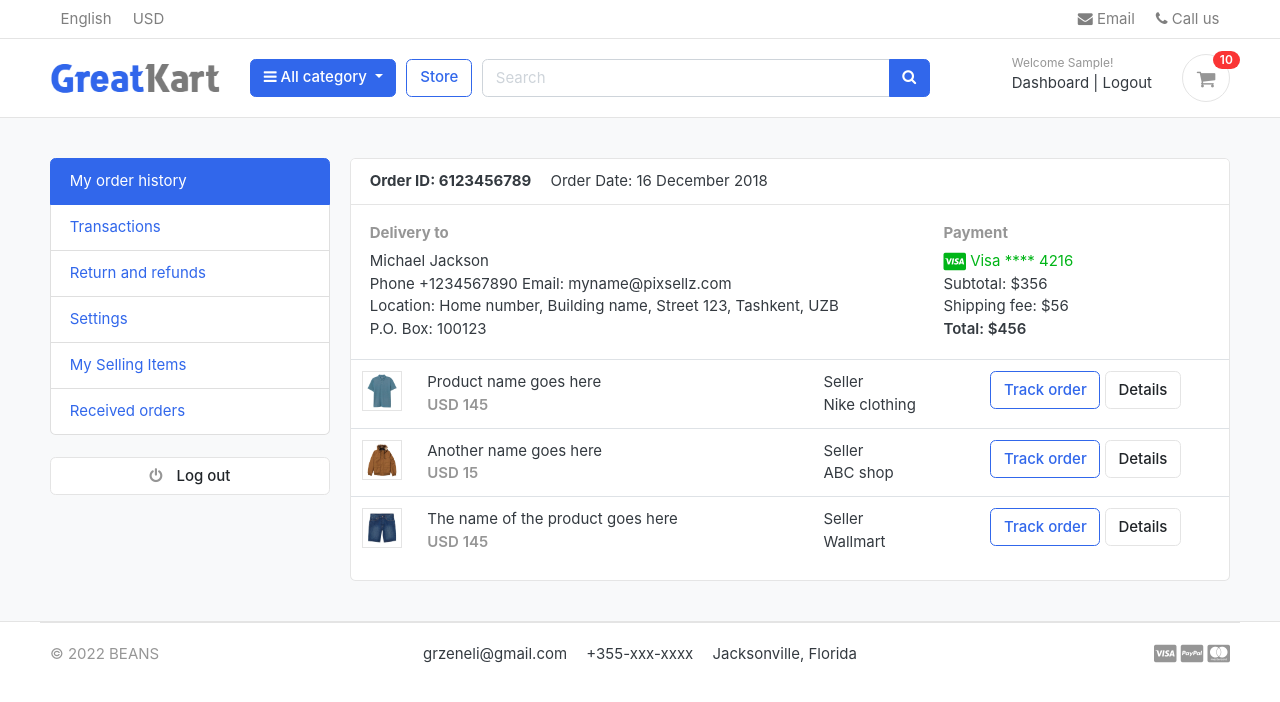
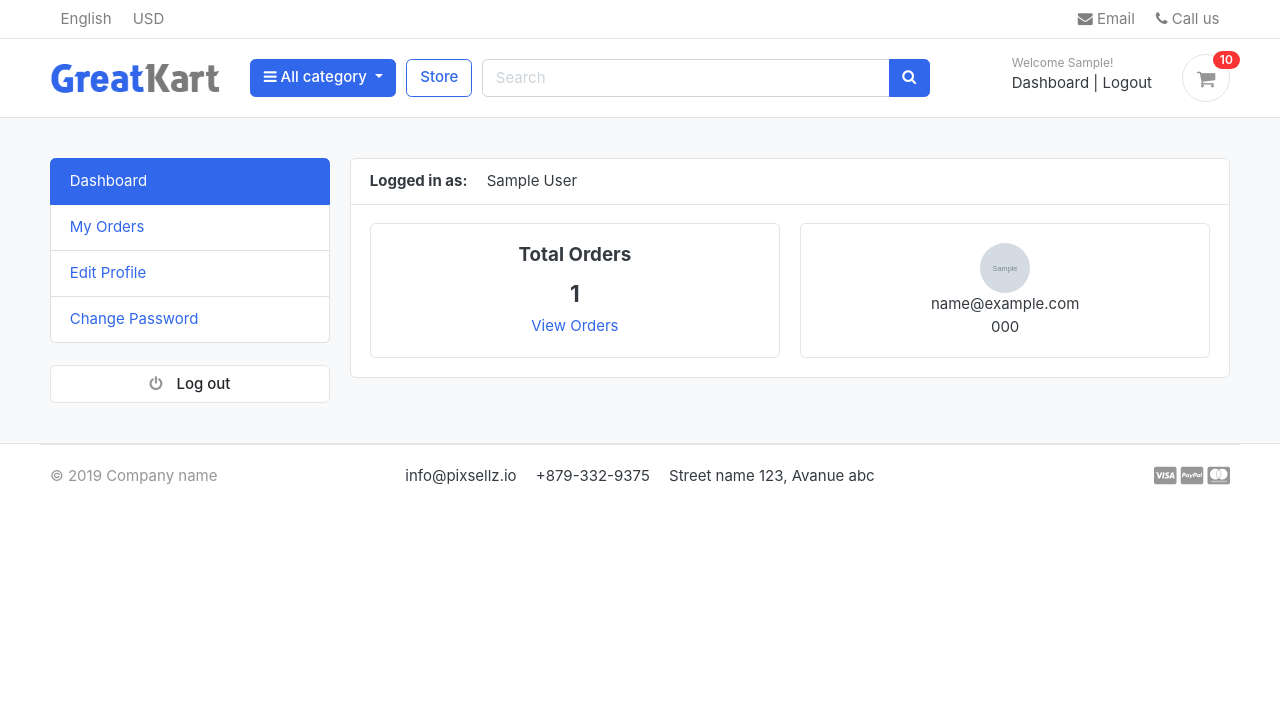
Before and after one commit to geraldzeneli/eCommerce-django, a Django app: page /accounts/ in a window 1280 px wide. Shown: the top 702 px of the page. Run offline with Django 3.2, Linux system fonts and the light colour scheme; a user stored in the database is signed in; tables that the repository leaves empty hold one stand-in row (values such as "Sample post"); grey boxes marked "Sample" are stand-in pictures; some libraries are stand-ins or nearby versions; some web fonts are replaced.

Commit message:
user profile and product gallery

```diff
--- a/accounts/urls.py
+++ b/accounts/urls.py
@@ -12,4 +12,9 @@ urlpatterns = [
     path('forgotPassword/', views.forgotPassword, name='forgotPassword'),
     path('resetpassword_validate/<uidb64>/<token>/', views.resetpassword_validate, name='resetpassword_validate'),
     path('resetPassword/', views.resetPassword, name='resetPassword'),
+
+    path('my_orders/', views.my_orders, name='my_orders'),
+    path('edit_profile/', views.edit_profile, name='edit_profile'),
+    path('change_password/', views.change_password, name='change_password'),
+    path('order_detail/<int:order_id>/', views.order_detail, name='order_detail'),
 ]
--- a/accounts/views.py
+++ b/accounts/views.py
@@ -1,6 +1,7 @@
-from django.shortcuts import render, redirect
-from .forms import RegistrationForm
-from .models import Account
+from django.shortcuts import render, redirect, get_object_or_404
+from .forms import RegistrationForm, UserForm, UserProfileForm
+from .models import Account, UserProfile
+from orders.models import Order, OrderProduct
 from django.contrib import messages, auth
 from django.contrib.auth.decorators import login_required
 from django.http import HttpResponse
@@ -17,7 +18,7 @@ from carts.views import _cart_id
 from carts.models import Cart, CartItem
 import requests
 
-# Create your views here.
+
 def register(request):
     if request.method == 'POST':
         form = RegistrationForm(request.POST)
@@ -28,15 +29,19 @@ def register(request):
             email = form.cleaned_data['email']
             password = form.cleaned_data['password']
             username = email.split("@")[0]
-
             user = Account.objects.create_user(first_name=first_name, last_name=last_name, email=email, username=username, password=password)
-
             user.phone_number = phone_number
             user.save()
 
+            # Create a user profile
+            profile = UserProfile()
+            profile.user_id = user.id
+            profile.profile_picture = 'default/default-user.png'
+            profile.save()
+
             # USER ACTIVATION
             current_site = get_current_site(request)
-            mail_subject = 'Please activate your eCommerce Account!'
+            mail_subject = 'Please activate your account'
             message = render_to_string('accounts/account_verification_email.html', {
                 'user': user,
                 'domain': current_site,
@@ -46,8 +51,7 @@ def register(request):
             to_email = email
             send_email = EmailMessage(mail_subject, message, to=[to_email])
             send_email.send()
-
-            # messages.success(request, 'Registration was successful! We sent you a verification email in order to verify your account!')
+            # messages.success(request, 'Thank you for registering with us. We have sent you a verification email to your email address [rathan.kumar@gmail.com]. Please verify it.')
             return redirect('/accounts/login/?command=verification&email='+email)
     else:
         form = RegistrationForm()
@@ -55,6 +59,7 @@ def register(request):
         'form': form,
     }
     return render(request, 'accounts/register.html', context)
+
 
 def login(request):
     if request.method == 'POST':
@@ -120,11 +125,13 @@ def login(request):
             return redirect('login')
     return render(request, 'accounts/login.html')
 
+
 @login_required(login_url = 'login')
 def logout(request):
     auth.logout(request)
-    messages.success(request, 'You are logged out!')
+    messages.success(request, 'You are logged out.')
     return redirect('login')
+
 
 def activate(request, uidb64, token):
     try:
@@ -139,21 +146,20 @@ def activate(request, uidb64, token):
         messages.success(request, 'Congratulations! Your account is activated.')
         return redirect('login')
     else:
-        messages.error(request, 'Invalid activation link!')
+        messages.error(request, 'Invalid activation link')
         return redirect('register')
 
 
 @login_required(login_url = 'login')
 def dashboard(request):
-    # orders = Order.objects.order_by('-created_at').filter(user_id=request.user.id, is_ordered=True)
-    # orders_count = orders.count()
-    #
-    # userprofile = UserProfile.objects.get(user_id=request.user.id)
-    # context = {
-    #     'orders_count': orders_count,
-    #     'userprofile': userprofile,
-    # }
-    return render(request, 'accounts/dashboard.html') #, context)
+    orders = Order.objects.order_by('-created_at').filter(user_id=request.user.id, is_ordered=True)
+    orders_count = orders.count()
+    userprofile = UserProfile.objects.get(user_id=request.user.id)
+    context = {
+        'orders_count': orders_count,
+        'userprofile': userprofile,
+    }
+    return render(request, 'accounts/dashboard.html', context)
 
 
 def forgotPassword(request):
@@ -175,7 +181,7 @@ def forgotPassword(request):
             send_email = EmailMessage(mail_subject, message, to=[to_email])
             send_email.send()
 
-            messages.success(request, 'Password reset email has been sent to your email address!')
+            messages.success(request, 'Password reset email has been sent to your email address.')
             return redirect('login')
         else:
             messages.error(request, 'Account does not exist!')
@@ -216,3 +222,76 @@ def resetPassword(request):
             return redirect('resetPassword')
     else:
         return render(request, 'accounts/resetPassword.html')
+
+
+@login_required(login_url='login')
+def my_orders(request):
+    orders = Order.objects.filter(user=request.user, is_ordered=True).order_by('-created_at')
+    context = {
+        'orders': orders,
+    }
+    return render(request, 'accounts/my_orders.html', context)
+
+
+@login_required(login_url='login')
+def edit_profile(request):
+    userprofile = get_object_or_404(UserProfile, user=request.user)
+    if request.method == 'POST':
+        user_form = UserForm(request.POST, instance=request.user)
+        profile_form = UserProfileForm(request.POST, request.FILES, instance=userprofile)
+        if user_form.is_valid() and profile_form.is_valid():
+            user_form.save()
+            profile_form.save()
+            messages.success(request, 'Your profile has been updated.')
+            return redirect('edit_profile')
+    else:
+        user_form = UserForm(instance=request.user)
+        profile_form = UserProfileForm(instance=userprofile)
+    context = {
+        'user_form': user_form,
+        'profile_form': profile_form,
+        'userprofile': userprofile,
+    }
+    return render(request, 'accounts/edit_profile.html', context)
+
+
+@login_required(login_url='login')
+def change_password(request):
+    if request.method == 'POST':
+        current_password = request.POST['current_password']
+        new_password = request.POST['new_password']
+        confirm_password = request.POST['confirm_password']
+
+        user = Account.objects.get(username__exact=request.user.username)
+
+        if new_password == confirm_password:
+            success = user.check_password(current_password)
+            if success:
+                user.set_password(new_password)
+                user.save()
+                # auth.logout(request)
+                messages.success(request, 'Password updated successfully.')
+                return redirect('change_password')
+            else:
+                messages.error(request, 'Please enter valid current password')
+                return redirect('change_password')
+        else:
+            messages.error(request, 'Password does not match!')
+            return redirect('change_password')
+    return render(request, 'accounts/change_password.html')
+
+
+@login_required(login_url='login')
+def order_detail(request, order_id):
+    order_detail = OrderProduct.objects.filter(order__order_number=order_id)
+    order = Order.objects.get(order_number=order_id)
+    subtotal = 0
+    for i in order_detail:
+        subtotal += i.product_price * i.quantity
+
+    context = {
+        'order_detail': order_detail,
+        'order': order,
+        'subtotal': subtotal,
+    }
+    return render(request, 'accounts/order_detail.html', context)
--- a/templates/accounts/dashboard.html
+++ b/templates/accounts/dashboard.html
@@ -1,92 +1,45 @@
 {% extends 'base.html' %}
+
 
 {% block content %}
 
-<!-- ========================= SECTION CONTENT ========================= -->
 <section class="section-conten padding-y bg">
+
 {% include 'includes/alerts.html' %}
 <div class="container">
 	<div class="row">
-	<aside class="col-md-3">
-		<!--   SIDEBAR   -->
-		<ul class="list-group">
-			<a class="list-group-item active" href="#"> My order history </a>
-			<a class="list-group-item" href="#"> Transactions </a>
-			<a class="list-group-item" href="#"> Return and refunds </a>
-			<a class="list-group-item" href="#">Settings </a>
-			<a class="list-group-item" href="#"> My Selling Items </a>
-			<a class="list-group-item" href="#"> Received orders </a>
-		</ul>
-		<br>
-		<a class="btn btn-light btn-block" href="{% url 'logout' %}"> <i class="fa fa-power-off"></i> <span class="text">Log out</span> </a>
-		<!--   SIDEBAR .//END   -->
-	</aside>
+	{% include 'includes/dashboard_sidebar.html' %}
 	<main class="col-md-9">
 		<article class="card">
 		<header class="card-header">
-			<strong class="d-inline-block mr-3">Order ID: 6123456789</strong>
-			<span>Order Date: 16 December 2018</span>
+			<strong class="d-inline-block mr-3">Logged in as:</strong>
+			<span>{{user.full_name}}</span>
 		</header>
 		<div class="card-body">
 			<div class="row">
-				<div class="col-md-8">
-					<h6 class="text-muted">Delivery to</h6>
-					<p>Michael Jackson <br>
-					Phone +1234567890 Email: myname@pixsellz.com <br>
-			    	Location: Home number, Building name, Street 123,  Tashkent, UZB <br>
-			    	P.O. Box: 100123
-			 		</p>
+
+			<div class="col-md-6">
+				<div class="card" style="text-align:center;">
+					<div class="card-body">
+						<h5 class="card-title">Total Orders</h5>
+						<h4>{{orders_count}}</h4>
+						<a href="{% url 'my_orders' %}">View Orders</a>
+					</div>
 				</div>
-				<div class="col-md-4">
-					<h6 class="text-muted">Payment</h6>
-					<span class="text-success">
-						<i class="fab fa-lg fa-cc-visa"></i>
-					    Visa  **** 4216
-					</span>
-					<p>Subtotal: $356 <br>
-					 Shipping fee:  $56 <br>
-					 <span class="b">Total:  $456 </span>
-					</p>
+			</div>
+			<div class="col-md-6">
+				<div class="card" style="text-align:center;">
+					<div class="card-body">
+						<img src="{{userprofile.profile_picture.url}}" alt="User Profile Picture" width="50" height="50" style="border-radius:50%;">
+						<p class="mb-0">{{user.email}}</p>
+						<p>{{user.phone_number}}</p>
+					</div>
 				</div>
+			</div>
+
 			</div> <!-- row.// -->
 		</div> <!-- card-body .// -->
-		<div class="table-responsive">
-		<table class="table table-hover">
-			<tr>
-				<td width="65">
-					<img src="../images/items/1.jpg" class="img-xs border">
-				</td>
-				<td>
-					<p class="title mb-0">Product name goes here </p>
-					<var class="price text-muted">USD 145</var>
-				</td>
-				<td> Seller <br> Nike clothing </td>
-				<td width="250"> <a href="#" class="btn btn-outline-primary">Track order</a> <a href="#" class="btn btn-light"> Details </a> </td>
-			</tr>
-			<tr>
-				<td>
-					<img src="../images/items/2.jpg" class="img-xs border">
-				</td>
-				<td>
-					<p class="title mb-0">Another name goes here </p>
-					<var class="price text-muted">USD 15</var>
-				</td>
-				<td> Seller <br> ABC shop </td>
-				<td> <a href="#" class="btn btn-outline-primary">Track order</a> <a href="#" class="btn btn-light"> Details </a> </td>
-			</tr>
-			<tr>
-				<td>
-					<img src="../images/items/3.jpg" class="img-xs border">
-				</td>
-				<td>
-					<p class="title mb-0">The name of the product  goes here </p>
-					<var class="price text-muted">USD 145</var>
-				</td>
-				<td> Seller <br> Wallmart </td>
-				<td> <a href="#" class="btn btn-outline-primary">Track order</a> <a href="#" class="btn btn-light"> Details </a> </td>
-			</tr>
-		</table>
-		</div> <!-- table-responsive .end// -->
+
 		</article> <!-- order-group.// -->
 	</main>
 </div> <!-- row.// -->
@@ -94,6 +47,5 @@
 
 
 </section>
-<!-- ========================= SECTION CONTENT END// ========================= -->
 
 {% endblock %}
--- /dev/null
+++ b/templates/includes/dashboard_sidebar.html
@@ -0,0 +1,12 @@
+<aside class="col-md-3">
+  <!--   SIDEBAR   -->
+  <ul class="list-group">
+    <a class="list-group-item {% if '/accounts/' == request.path %}active{% endif %}" href="{% url 'dashboard' %}"> Dashboard </a>
+    <a class="list-group-item {% if '/my_orders/' in request.path %}active{% endif %}" href="{% url 'my_orders' %}"> My Orders </a>
+    <a class="list-group-item {% if '/edit_profile/' in request.path %}active{% endif %}" href="{% url 'edit_profile' %}"> Edit Profile </a>
+    <a class="list-group-item {% if '/change_password/' in request.path %}active{% endif %}" href="{% url 'change_password' %}"> Change Password </a>
+  </ul>
+  <br>
+  <a class="btn btn-light btn-block" href="{% url 'logout' %}"> <i class="fa fa-power-off"></i> <span class="text">Log out</span> </a>
+  <!--   SIDEBAR .//END   -->
+</aside>
--- a/templates/includes/footer.html
+++ b/templates/includes/footer.html
@@ -3,12 +3,12 @@
 	<div class="container">
 		<section class="footer-bottom border-top row">
 			<div class="col-md-2">
-				<p class="text-muted"> &copy 2022 BEANS </p>
+				<p class="text-muted"> &copy 2019 Company name </p>
 			</div>
 			<div class="col-md-8 text-md-center">
-				<span  class="px-2">grzeneli@gmail.com</span>
-				<span  class="px-2">+355-xxx-xxxx</span>
-				<span  class="px-2">Jacksonville, Florida</span>
+				<span  class="px-2">info@pixsellz.io</span>
+				<span  class="px-2">+879-332-9375</span>
+				<span  class="px-2">Street name 123, Avanue abc</span>
 			</div>
 			<div class="col-md-2 text-md-right text-muted">
 				<i class="fab fa-lg fa-cc-visa"></i>
@@ -19,3 +19,15 @@
 	</div><!-- //container -->
 </footer>
 <!-- ========================= FOOTER END // ========================= -->
+<script src="https://ajax.googleapis.com/ajax/libs/jquery/3.5.1/jquery.min.js"></script>
+<script>
+	$(document).ready(function(){
+		$('.thumb a').click(function(e){
+			e.preventDefault();
+			$('.mainImage img').attr('src', $(this).attr("href"));
+		})
+	})
+</script>
+
+</body>
+</html>
```
Also changed, not shown: accounts/admin.py (+13 -5 lines), accounts/forms.py (+40 -14 lines), accounts/models.py (+16 -0 lines), shopcart/views.py (+8 -2 lines), store/admin.py (+8 -3 lines), templates/accounts/change_password.html (added, +52 -0 lines), templates/accounts/edit_profile.html (added, +83 -0 lines), templates/accounts/my_orders.html (added, +57 -0 lines), templates/accounts/order_detail.html (added, +108 -0 lines), templates/base.html (+5 -3 lines), templates/home.html (+13 -8 lines), accounts/migrations/0002_userprofile.py (added).
